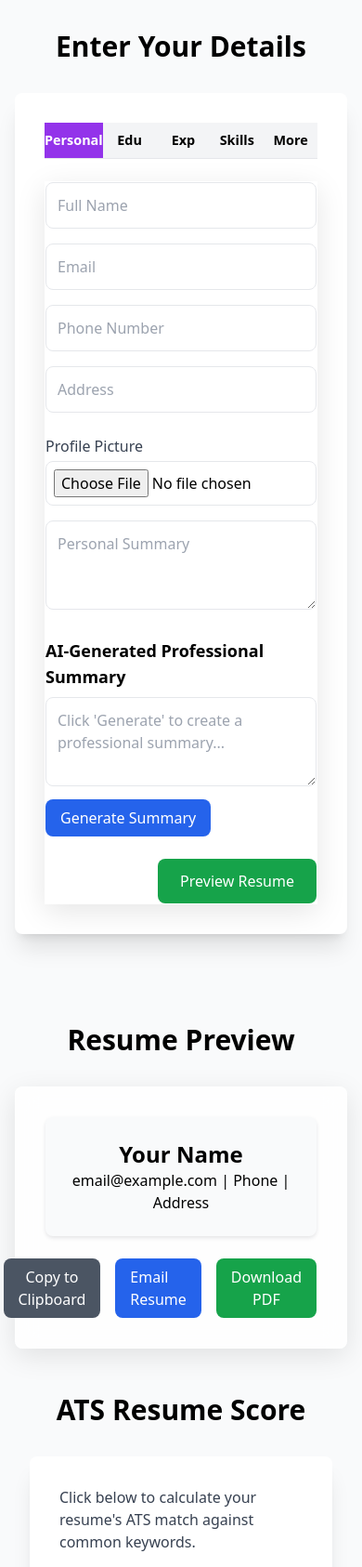
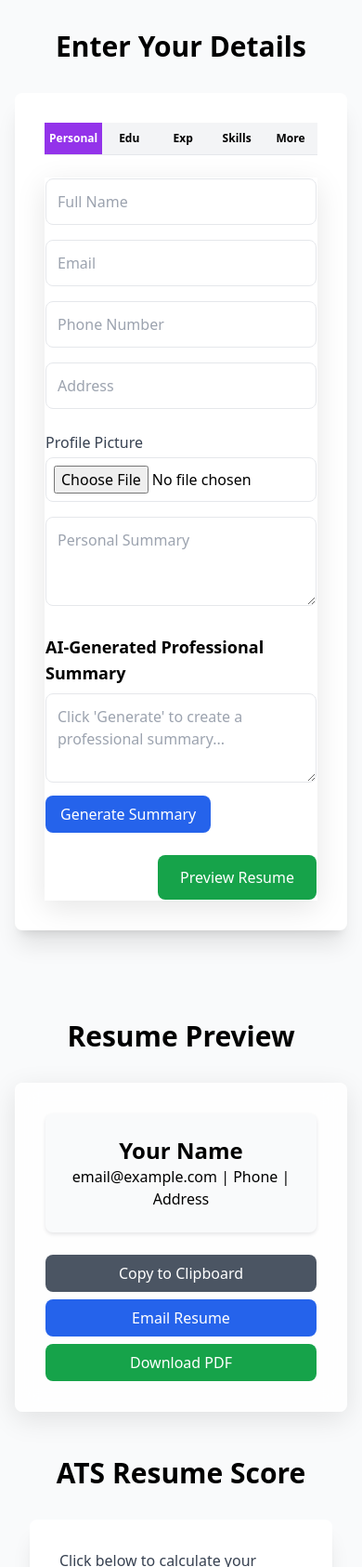
Before and after one commit to demochamp/AI_Resume_Builder, a plain HTML site: page index.html in a window 390 px wide. Shown: the part 860-2546 px from the top of the page at 93% size. Drawn offline with nearby package versions, Linux system fonts and the light colour scheme.

Commit message:
styles.css

```diff
--- a/styles.css
+++ b/styles.css
@@ -3,11 +3,11 @@
   color: #f9fafb;
 }
 
-.dark .container{
+.dark .container {
   color: #000000;
 }
 
-.dark .text-5xl{
+.dark .text-5xl {
   color: #000000;
 }
 
@@ -15,11 +15,11 @@
   background-color: #000000;
 }
 
-.dark #resume-form{
+.dark #resume-form {
   background-color: #000000;
 }
 
-.dark #resume-preview{
+.dark #resume-preview {
   background-color: #111827;
 }
 
@@ -41,7 +41,7 @@
   border-color: #4b5563;
 }
 
-.dark .text-lg{
+.dark .text-lg {
   color: #ffffff;
 }
 
@@ -118,14 +118,39 @@ textarea:focus {
     padding: 1rem;
   }
 
+  .tab-container {
+  display: flex;
+  flex-wrap: wrap;
+  justify-content: center;
+  gap: 0.5px;
+}
+
+@media (max-width: 480px) {
   .tab-btn {
-    font-size: 0.9rem;
+    font-size: 12px;
+    padding: 5px 5px;
   }
+}
 
   .grid-cols-2 {
     grid-template-columns: 1fr;
   }
+
+  #resume-preview .flex {
+    flex-direction: column !important;
+    gap: 0.5rem;
+    align-items: stretch;
+    margin-left: auto;
+  }
+
+  #resume-preview .flex>button,
+  #resume-preview .flex>a {
+    width: 100% !important;
+    text-align: center;
+    margin-left: auto;
+  }
 }
+
 
 /* Card Styling */
 #preview-content>div {
```
